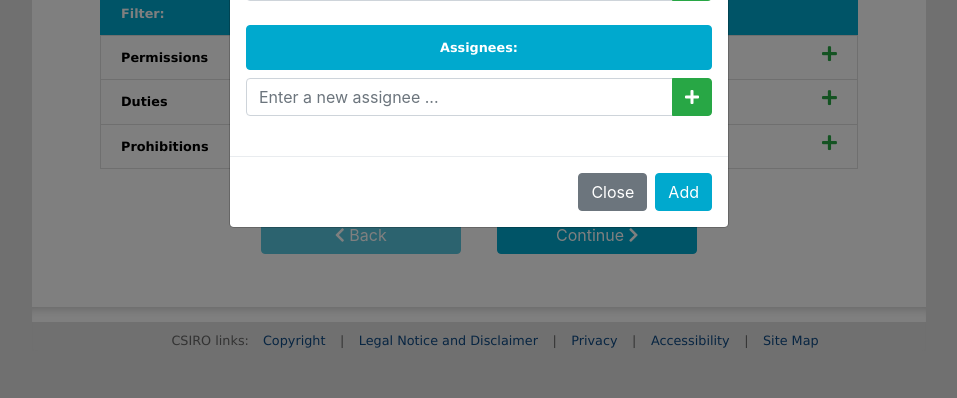
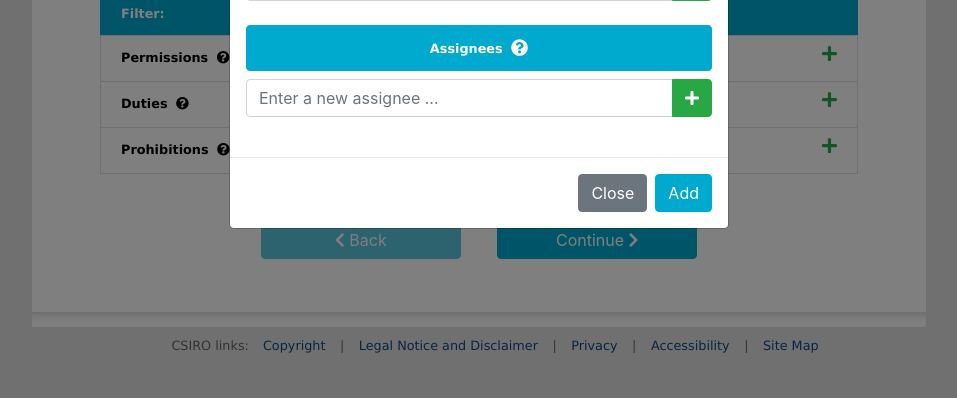
Before and after one commit to CSIRO-enviro-informatics/licences-catalogue, a Python web app: template view/templates/create_licence.html in a window 1280 px wide, after a click that opens the changed part. Shown: the part 402-800 px from the top of the page, without its empty margins (161-1118 px from the left). Run offline with Jinja, Linux system fonts and the light colour scheme; the template is opened without the code that fills it: most values are stand-ins (such as "Sample title", 1, 10 or a date in 2020); some libraries are stand-ins or nearby versions; some web fonts are replaced.

Commit message:
Added some tooltips to explain Actions, Rules, Assignors, and Assignees.

```diff
--- a/view/style/js/licence_register.js
+++ b/view/style/js/licence_register.js
@@ -233,3 +233,5 @@ $('body').on('click', '.delete-party-item', function() {
 })
 
 updateRuleDisplay()
+// Enable all bootstrap tooltips on page
+$('[data-toggle="tooltip"]').tooltip()
--- a/view/templates/create_licence.html
+++ b/view/templates/create_licence.html
@@ -221,16 +221,23 @@
                 </div>
             </div>
         </div>
-    </div><ul id="rule-list-template" hidden>
+    </div>
+    <ul id="rule-list-template" hidden>
         <li class="list-group-item font-weight-bold active">Filter:</li>
         <li id="permission-header" class="list-group-item font-weight-bold">
-        Permissions <i class="fas fa-plus fa-lg text-success floatright" data-toggle="modal" data-target="#addPermissionModal"></i>
+            Permissions
+            <i class="fas fa-question-circle p-1" data-toggle="tooltip" data-placement="right" data-html="true" title="<div><strong>Add a Permission Rule</strong></div>A Permission Rule grants the ability to perform an Action on an Asset."></i>
+            <i class="fas fa-plus fa-lg text-success floatright" data-toggle="modal" data-target="#addPermissionModal"></i>
         </li>
         <li id="duty-header" class="list-group-item font-weight-bold">
-        Duties <i class="fas fa-plus fa-lg text-success floatright" data-toggle="modal" data-target="#addDutyModal"></i>
+            Duties
+            <i class="fas fa-question-circle p-1" data-toggle="tooltip" data-placement="right" data-html="true" title="<div><strong>Add a Duty Rule</strong></div>A Duty Rule states an obligation to perform an Action on an Asset."></i>
+            <i class="fas fa-plus fa-lg text-success floatright" data-toggle="modal" data-target="#addDutyModal"></i>
         </li>
         <li id="prohibition-header" class="list-group-item font-weight-bold">
-        Prohibitions <i class="fas fa-plus fa-lg text-success floatright" data-toggle="modal" data-target="#addProhibitionModal"></i>
+            Prohibitions
+            <i class="fas fa-question-circle p-1" data-toggle="tooltip" data-placement="right" data-html="true" title="<div><strong>Add a Prohibition Rule</strong></div>A Prohibition Rule states an inability to perform an Action on an Asset."></i>
+            <i class="fas fa-plus fa-lg text-success floatright" data-toggle="modal" data-target="#addProhibitionModal"></i>
         </li>
         <div id="end-rule-list"></div>
     </ul>
@@ -262,7 +269,10 @@
                 <div class="modal-body">
                     <div class="input-group mb-4">
                         <div class="input-group-prepend">
-                            <span class="input-group-text">Action</span>
+                            <span class="input-group-text">
+                                Action
+                                <i class="fas fa-question-circle pl-1 pt-1" data-toggle="tooltip" data-placement="right" data-html="true" title="<div><strong>Action</strong></div>An operation on an Asset. Actions may be allowed by Permissions, disallowed by Prohibitions, or made mandatory by Duties."></i>
+                            </span>
                         </div>
                         <select class="form-control action-select permission">
                             {% for action in actions %}
@@ -271,7 +281,10 @@
                         </select>
                     </div>
                     <ul class="list-group mb-2 assignor-list">
-                        <li class="list-group-item font-weight-bold active">Assignors:</li>
+                        <li class="list-group-item font-weight-bold active">
+                            Assignors
+                            <i class="fas fa-lg fa-question-circle pl-1 pt-1" data-toggle="tooltip" data-placement="right" data-html="true" title="<div><strong>Assignors</strong></div>An Assignor is an issuer of the Rule. An Assignor could be a person, group of people, organisation or agent."></i>
+                        </li>
                     </ul>
                     <div class="input-group mb-4">
                         <input class="form-control party-input" placeholder="Enter a new assignor ..."/>
@@ -280,7 +293,10 @@
                         </div>
                     </div>
                     <ul class="list-group mb-2 assignee-list">
-                        <li class="list-group-item font-weight-bold active">Assignees:</li>
+                        <li class="list-group-item font-weight-bold active">
+                            Assignees
+                            <i class="fas fa-lg fa-question-circle pl-1 pt-1" data-toggle="tooltip" data-placement="right" data-html="true" title="<div><strong>Assignees</strong></div>An Assignee is a recipient of the Rule. An Assignee could be a person, group of people, organisation or agent."></i>
+                        </li>
                     </ul>
                     <div class="input-group mb-4">
                         <input class="form-control party-input" placeholder="Enter a new assignee ..."/>
@@ -308,7 +324,10 @@
                 <div class="modal-body">
                     <div class="input-group mb-4">
                         <div class="input-group-prepend">
-                            <span class="input-group-text">Action</span>
+                            <span class="input-group-text">
+                                Action
+                                <i class="fas fa-question-circle pl-1 pt-1" data-toggle="tooltip" data-placement="right" data-html="true" title="<div><strong>Action</strong></div>An operation on an Asset. Actions may be allowed by Permissions, disallowed by Prohibitions, or made mandatory by Duties."></i>
+                            </span>
                         </div>
                         <select class="form-control action-select duty">
                             {% for action in actions %}
@@ -317,7 +336,10 @@
                         </select>
                     </div>
                     <ul class="list-group mb-2 assignor-list">
-                        <li class="list-group-item font-weight-bold active">Assignors:</li>
+                        <li class="list-group-item font-weight-bold active">
+                            Assignors
+                            <i class="fas fa-lg fa-question-circle pl-1 pt-1" data-toggle="tooltip" data-placement="right" data-html="true" title="<div><strong>Assignors</strong></div>An Assignor is an issuer of the Rule. An Assignor could be a person, group of people, organisation or agent."></i>
+                        </li>
                     </ul>
                     <div class="input-group mb-4">
                         <input class="form-control party-input" placeholder="Enter a new assignor ..."/>
@@ -326,7 +348,10 @@
                         </div>
                     </div>
                     <ul class="list-group mb-2 assignee-list">
-                        <li class="list-group-item font-weight-bold active">Assignees:</li>
+                        <li class="list-group-item font-weight-bold active">
+                            Assignees
+                            <i class="fas fa-lg fa-question-circle pl-1 pt-1" data-toggle="tooltip" data-placement="right" data-html="true" title="<div><strong>Assignees</strong></div>An Assignee is a recipient of the Rule. An Assignee could be a person, group of people, organisation or agent."></i>
+                        </li>
                     </ul>
                     <div class="input-group mb-4">
                         <input class="form-control party-input" placeholder="Enter a new assignee ..."/>
@@ -354,7 +379,10 @@
                 <div class="modal-body">
                     <div class="input-group mb-4">
                         <div class="input-group-prepend">
-                            <span class="input-group-text">Action</span>
+                            <span class="input-group-text">
+                                Action
+                                <i class="fas fa-question-circle pl-1 pt-1" data-toggle="tooltip" data-placement="right" data-html="true" title="<div><strong>Action</strong></div>An operation on an Asset. Actions may be allowed by Permissions, disallowed by Prohibitions, or made mandatory by Duties."></i>
+                            </span>
                         </div>
                         <select class="form-control action-select prohibition">
                             {% for action in actions %}
@@ -363,7 +391,10 @@
                         </select>
                     </div>
                     <ul class="list-group mb-2 assignor-list">
-                        <li class="list-group-item font-weight-bold active">Assignors:</li>
+                        <li class="list-group-item font-weight-bold active">
+                            Assignors
+                            <i class="fas fa-lg fa-question-circle pl-1 pt-1" data-toggle="tooltip" data-placement="right" data-html="true" title="<div><strong>Assignors</strong></div>An Assignor is an issuer of the Rule. An Assignor could be a person, group of people, organisation or agent."></i>
+                        </li>
                     </ul>
                     <div class="input-group mb-4">
                         <input class="form-control party-input" placeholder="Enter a new assignor ..."/>
@@ -372,7 +403,10 @@
                         </div>
                     </div>
                     <ul class="list-group mb-2 assignee-list">
-                        <li class="list-group-item font-weight-bold active">Assignees:</li>
+                        <li class="list-group-item font-weight-bold active">
+                            Assignees
+                            <i class="fas fa-lg fa-question-circle pl-1 pt-1" data-toggle="tooltip" data-placement="right" data-html="true" title="<div><strong>Assignees</strong></div>An Assignee is a recipient of the Rule. An Assignee could be a person, group of people, organisation or agent."></i>
+                        </li>
                     </ul>
                     <div class="input-group mb-4">
                         <input class="form-control party-input" placeholder="Enter a new assignee ..."/>
```
Also changed, not shown: view/templates/search.html (+21 -6 lines). Lines whose indentation alone changed are shown as unchanged.
